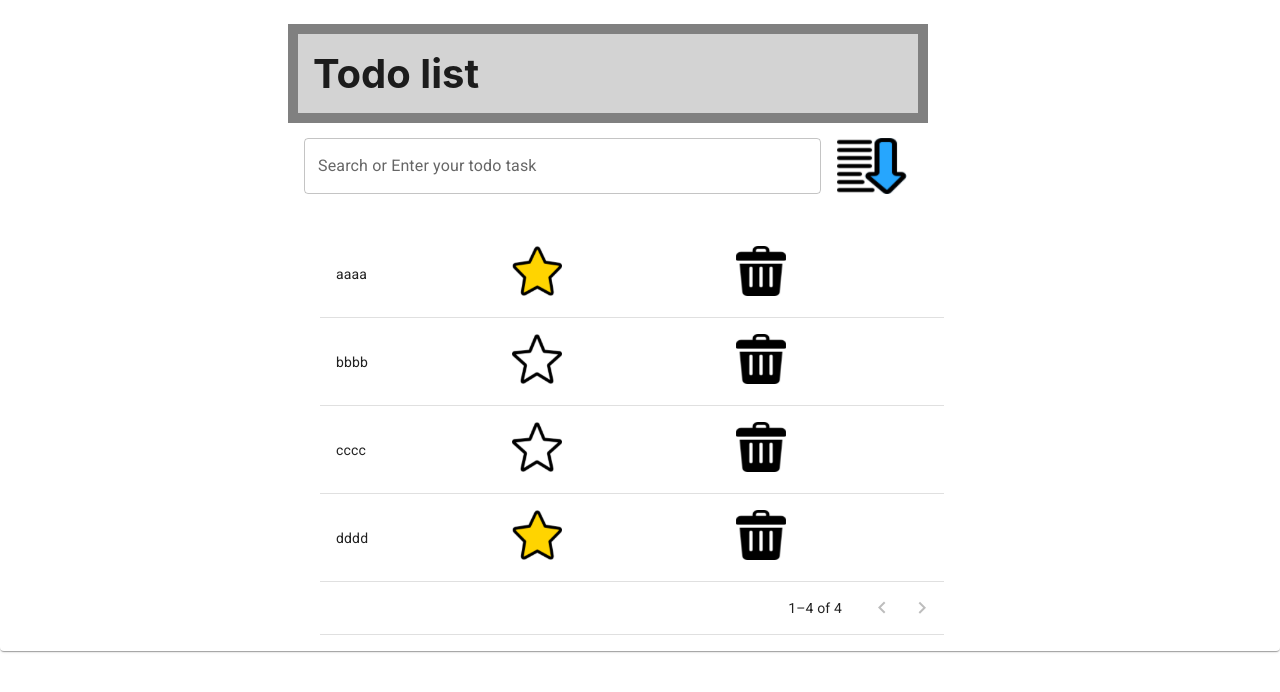
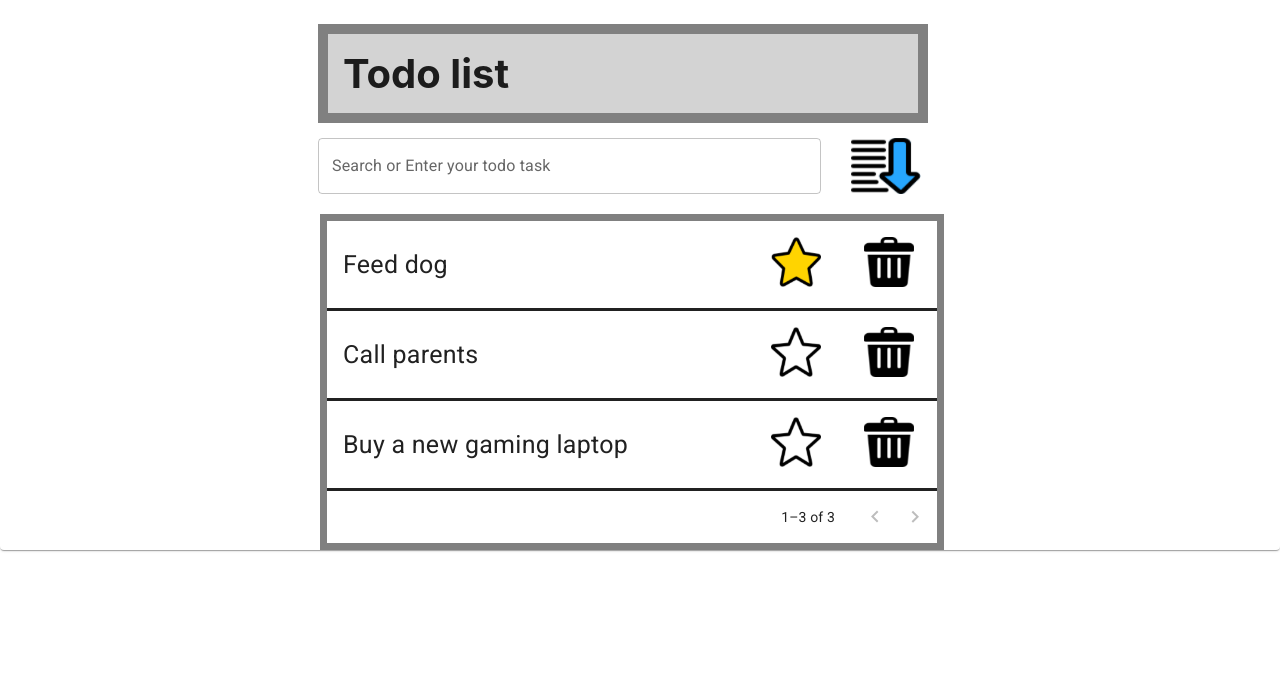
Before and after one commit to RupeshBandekar/Tesseract, a React (Create React App) app in the folder todo-list/: page / in a window 1280 px wide. Shown: the top 692 px of the page. Built offline with nearby package versions, Linux system fonts and the light colour scheme.

Commit message:
commit with style

```diff
--- a/todo-list/src/App.js
+++ b/todo-list/src/App.js
@@ -131,7 +131,7 @@ function App() {
         <Grid container spacing={2} xs={12}>
           <Grid item xs={3}>
           </Grid>
-          <Grid item xs={6} style={{paddingLeft: "0px"}}>
+          <Grid item xs={6} style={{paddingLeft: "30px"}}>
             <p className={classes.todoListHeader}>Todo list</p>
           </Grid>
           <Grid item xs={3}>
@@ -140,7 +140,7 @@ function App() {
         <Grid container spacing={2} xs={12}>
           <Grid item xs={3}>
           </Grid>
-          <Grid item xs={5}>
+          <Grid item xs={5} style={{paddingLeft: "30px"}}>
             <TextField
               id="new-task"
               variant="outlined"
@@ -155,7 +155,7 @@ function App() {
               fullWidth
             />
           </Grid>
-          <Grid item xs={1}>
+          <Grid item xs={1} style={{paddingLeft: "30px"}}>
             <img
               id="sort"
               src={sortSrc}
--- a/todo-list/src/TaskList.js
+++ b/todo-list/src/TaskList.js
@@ -3,13 +3,14 @@ import favoriteImg from './img/favorite.png';
 import notfavoriteImg from './img/notfavorite.png';
 import trashImg from './img/trash.png';
 import { Grid, Item, Table, TableBody, TableCell, TableRow, TableFooter, TablePagination } from '@mui/material';
-import { DataGrid, GridRowsProp, GridColDef } from '@mui/x-data-grid';
+import { todoStyles } from './style/application-style';
 
 function TaskList(props) {
 
     const tasks = props.tasks;
     const [page, setPage] = React.useState(0);
     const [rowsPerPage, setRowsPerPage] = React.useState(4);
+    const classes = todoStyles();
 
     const rows = tasks;
 
@@ -28,37 +29,33 @@ function TaskList(props) {
 
     return(
         <Grid container spacing={2}>
-            <Grid item xs={12}>
-
+            <Grid item xs={3}>
             </Grid>
-            <Grid item xs={3}>
-
-            </Grid>
-            <Grid item xs={6} style={{ width: '100%' }}>
-                <Table>
+            <Grid item xs={6}>
+                <Table colSpan={12} className={classes.table}>
                     <TableBody>
                         {(rowsPerPage > 0
                                 ? rows.slice(page * rowsPerPage, page * rowsPerPage + rowsPerPage)
                                 : rows
                             ).map((row) => (
-                            <TableRow key={row.id}>
-                                <TableCell>{row.task}</TableCell>
-                                <TableCell>{IsFavoriteItem(row)}</TableCell>
-                                <TableCell><img src={trashImg} style={{height: "50px", width: "50px"}} onClick={() => props.removeTask(row)}/></TableCell>
+                            <TableRow key={row.id} className={classes.tableRow}>
+                                <TableCell style={{width: "70%", fontSize: "25px"}}>{row.task}</TableCell>
+                                <TableCell style={{width: "15%"}}>{IsFavoriteItem(row)}</TableCell>
+                                <TableCell style={{width: "15%"}}><img src={trashImg} style={{height: "50px", width: "50px"}} onClick={() => props.removeTask(row)}/></TableCell>
                             </TableRow>
                         ))}
 
                         {emptyRows > 0 && (
                             <TableRow style={{ height: 53 * emptyRows }}>
-                                <TableCell colSpan={3} />
+                                <TableCell colSpan={12} />
                             </TableRow>
                         )}
                     </TableBody>
                     <TableFooter>
                         <TableRow>
                             <TablePagination
-                            rowsPerPageOptions={[2]}
-                            colSpan={3}
+                            rowsPerPageOptions={[4]}
+                            colSpan={4}
                             count={rows.length}
                             rowsPerPage={rowsPerPage}
                             page={page}
@@ -75,10 +72,6 @@ function TaskList(props) {
                 </Table>
             </Grid>
             <Grid item xs={3}>
-
-            </Grid>
-            <Grid item xs={12}>
-
             </Grid>
         </Grid>
     );
--- a/todo-list/src/data/todotasks.js
+++ b/todo-list/src/data/todotasks.js
@@ -1,6 +1,5 @@
 export let todotasks = [
-    { id: Math.random(), task: "aaaa", isFavorite: true  },
-    { id: Math.random(), task: "bbbb", isFavorite: false  },
-    { id: Math.random(), task: "cccc", "isFavorite": false  },
-    { id: Math.random(), task: "dddd", "isFavorite": true  }
+    { id: Math.random(), task: "Feed dog", isFavorite: true  },
+    { id: Math.random(), task: "Call parents", isFavorite: false  },
+    { id: Math.random(), task: "Buy a new gaming laptop", isFavorite: false  },
 ];
--- a/todo-list/src/style/application-style.js
+++ b/todo-list/src/style/application-style.js
@@ -13,23 +13,15 @@ export const todoStyles = makeStyles((theme) => ({
     },
     searchBox: {
         fontSize: "20px",
+        paddingLeft: "30px",
     },
     sortImg: {
         width: "70px",
         height: "56px",
         padding: "0px",
     },
-    textField: {
-        marginLeft: theme.spacing(1),
-        marginRight: theme.spacing(1),
-        "& label.MuiInputLabel-outlined.MuiInputLabel-shrink": {
-          transform: "translate(14px, -6px) scale(0.75)",
-        },
-        "& label.MuiInputLabel-outlined": {
-          transform: "translate(10px, 10px) scale(1)",
-        },
-        "& input.MuiOutlinedInput-input": {
-          padding: "7px 7px 7px 7px",
-        },
-      },
+    table:  {width: "98%", border:"solid", borderColor: "gray", borderWidth: "7px"},
+    tableRow: {borderBottom: "solid", borderColor: "darkgray", borderWidth: "2px", fontSize: "20px"},
+    "& .css-rqglhn-MuiTable-root": { width: "98%" }
+
 }));
```
